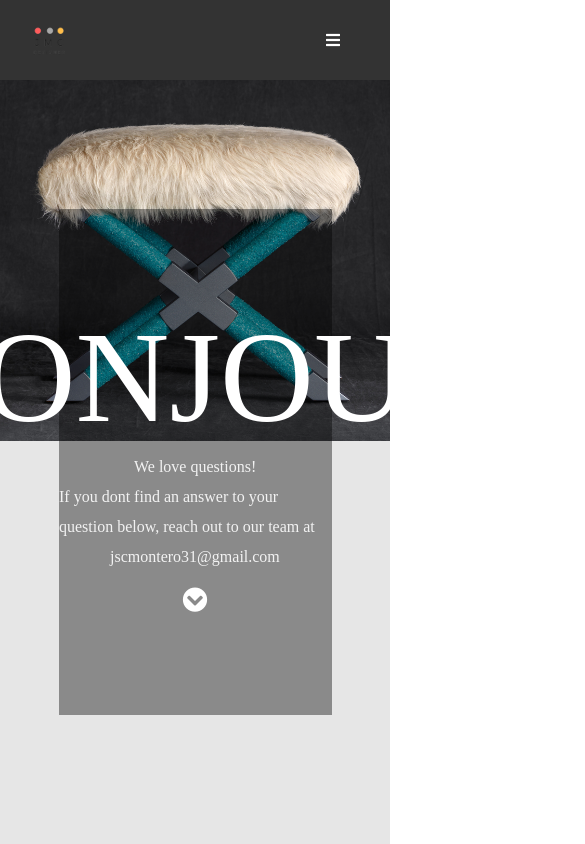
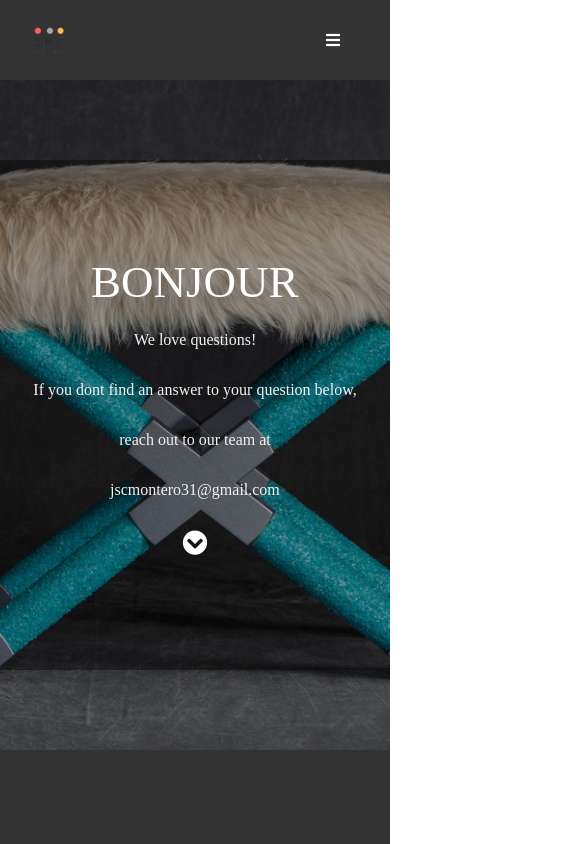
Before and after one commit to mkcriollo/jmcdesigner, a React (Create React App) app: page /contact in a window 390 px wide. Shown: the top 844 px of the page, 585 px wide, since content can reach past the window. Built offline with nearby package versions, Linux system fonts and the light colour scheme.

Commit message:
create contact page for mobile

```diff
--- a/src/components/contact/contact.css
+++ b/src/components/contact/contact.css
@@ -47,3 +47,28 @@
   color: #fff;
   cursor: pointer;
 }
+
+@media only screen and (min-width: 320px) and (max-width: 568px) {
+  .main-contact {
+    height: auto;
+    width: auto;
+    background-size: cover;
+    background-position-x: center;
+  }
+  .hello-holder > h1 {
+    font-size: 45px;
+  }
+  .hello-holder {
+    margin-bottom: 80px;
+    margin-top: 80px;
+    width: 100%;
+    padding: 100px 30px;
+  }
+  .hello-holder > i {
+    margin-bottom: 15px;
+  }
+  .hello-holder > p {
+    line-height: 50px;
+    text-align: center;
+  }
+}
--- a/src/components/footer/footer.css
+++ b/src/components/footer/footer.css
@@ -143,4 +143,7 @@
     width: 0px;
     height: 0px;
   }
+  .center-footer {
+    width: 100vw;
+  }
 }
```
